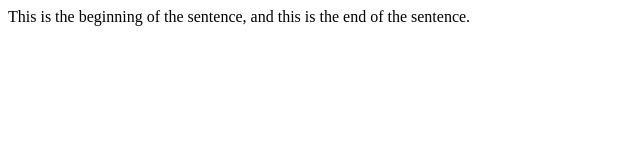
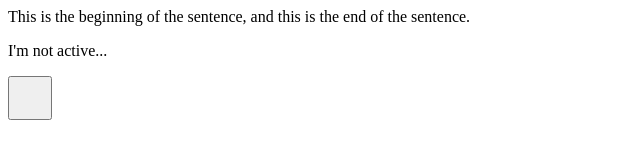
Before and after one commit to Acentrix-Dean/JavaScript-Projects, a plain HTML site: page Basic Javascript Projects/Project1_expressions_alert/index.html in a window 1280 px wide. Shown: the whole page, without its empty margins (0-640 px from the left). Drawn offline with Linux system fonts and the light colour scheme.

Commit message:
Update index.html

```diff
--- a/Basic Javascript Projects/Project1_expressions_alert/index.html
+++ b/Basic Javascript Projects/Project1_expressions_alert/index.html
@@ -7,5 +7,7 @@
 </head>
 <body>
     <script src="./JS/main.js"></script>
+    <p id="green">I'm not active...</p>
+    <button onclick="document.getElementById('green').innerHTML = 'I have been activated!'" style="padding: 20px">
 </body>
 </html>
```
